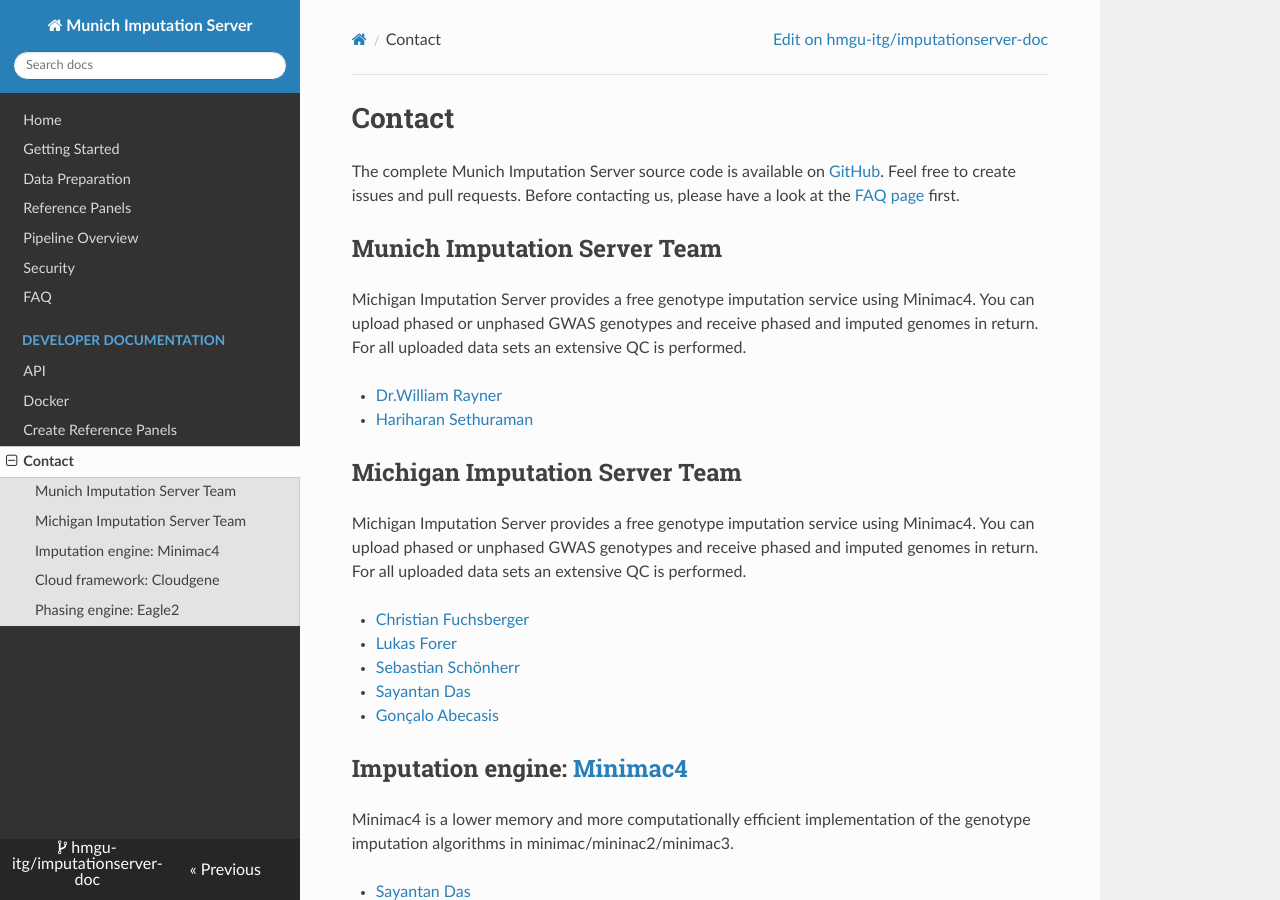
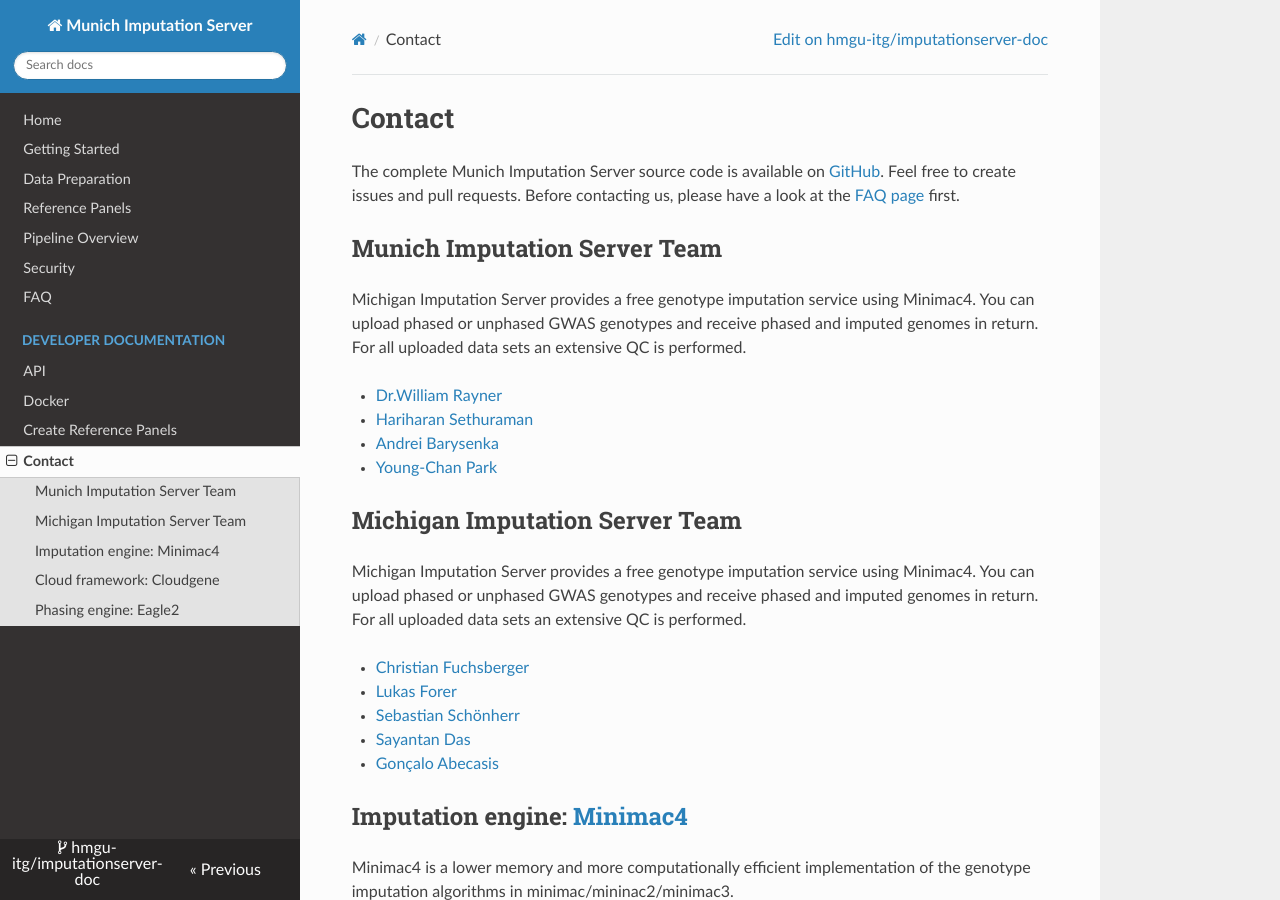
Before and after one commit to hmgu-itg/imputationserver-doc, an MkDocs documentation site: the page built from docs/contact.md, in a window 1280 px wide and 900 px high. Built offline with MkDocs 1.6.1, drawn with Linux system fonts in a browser that asks for light colours; nearby versions of some CDN libraries.

Commit message:
Added YC and Andrei to contact.md

```diff
--- a/docs/contact.md
+++ b/docs/contact.md
@@ -9,6 +9,8 @@ Michigan Imputation Server provides a free genotype imputation service using Min
 
 * [Dr.William Rayner](mailto:william.rayner@helmholtz-muenchen.de)
 * [Hariharan Sethuraman](mailto:hariharan.sethuraman@helmholtz-muenchen.de)
+* [Andrei Barysenka](mailto:andrei.barysenka@helmholtz-muenchen.de)
+* [Young-Chan Park](mailto:young-chan.park@helmholtz-muenchen.de)
 
 ##Michigan Imputation Server Team
 
```
